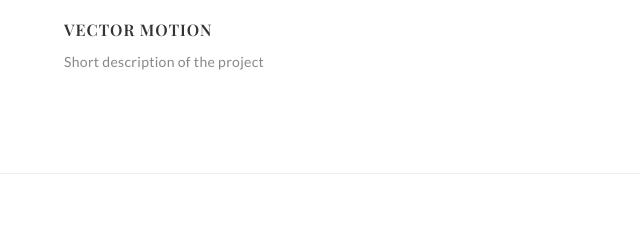
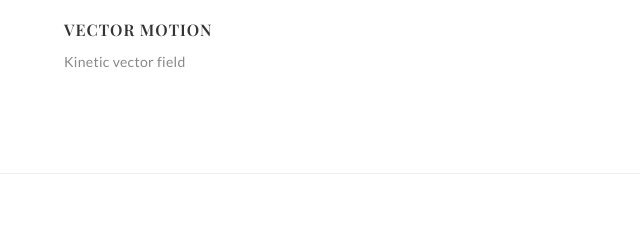
Before and after one commit to Jax8472/Portfolio, a plain HTML site: page index.html in a window 1280 px wide. Shown: the part 1134-1365 px from the top of the page, 16-656 px from the left. Drawn offline with nearby package versions, Linux system fonts and the light colour scheme; a web font is replaced by a local one.

Commit message:
Update index.html

```diff
--- a/index.html
+++ b/index.html
@@ -67,7 +67,7 @@ ctor M<!DOCTYPE html>
                         <img src="images/project3.jpg" alt="Project 3">
                     </div>
                     <h2>Vector Motion</h2>
-                    <p class="project-description">Short description of the project</p>
+                    <p class="project-description">Kinetic vector field</p>
                 </a>
             </div>
 
```
